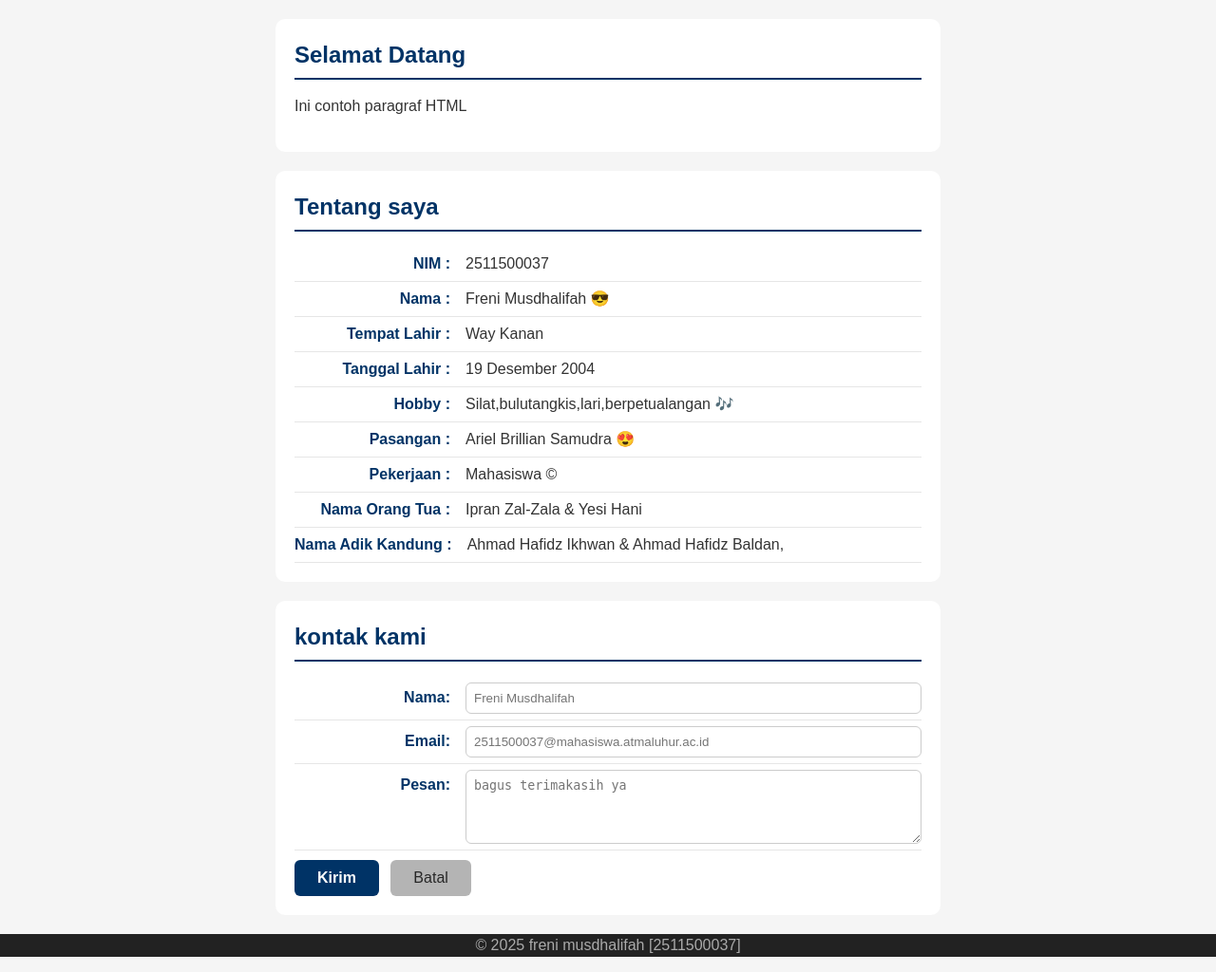
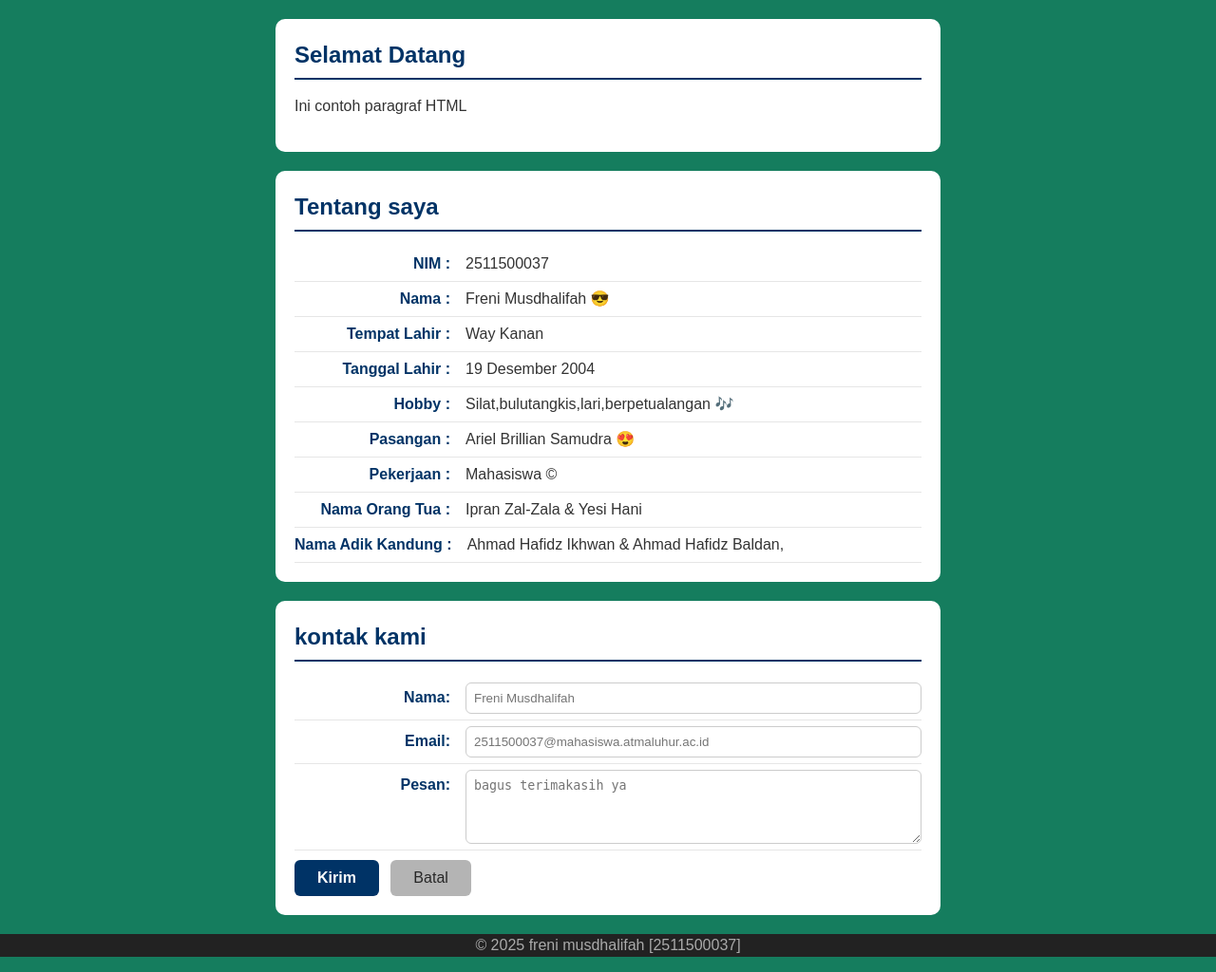
Before and after one commit to Frenimusdhalifah-boop/2511500037-PWD-GB1J-25261, a PHP site: page /pertemuan-04/index.html in a window 1280 px wide. Shown: the part 244-1268 px from the top of the page at 95% size. Run offline with PHP 8.4, Linux system fonts and the light colour scheme.

Commit message:
upgrade aturan css untuk body dan global reset

```diff
--- a/pertemuan-04/style.css
+++ b/pertemuan-04/style.css
@@ -5,7 +5,7 @@
         body {
             margin: 0;
             font-family: Arial, sans-serif;
-            background: #f5f5f5;
+            background: #157d5e;
             color: #333;
             line-height: 1.5;
         }
```
